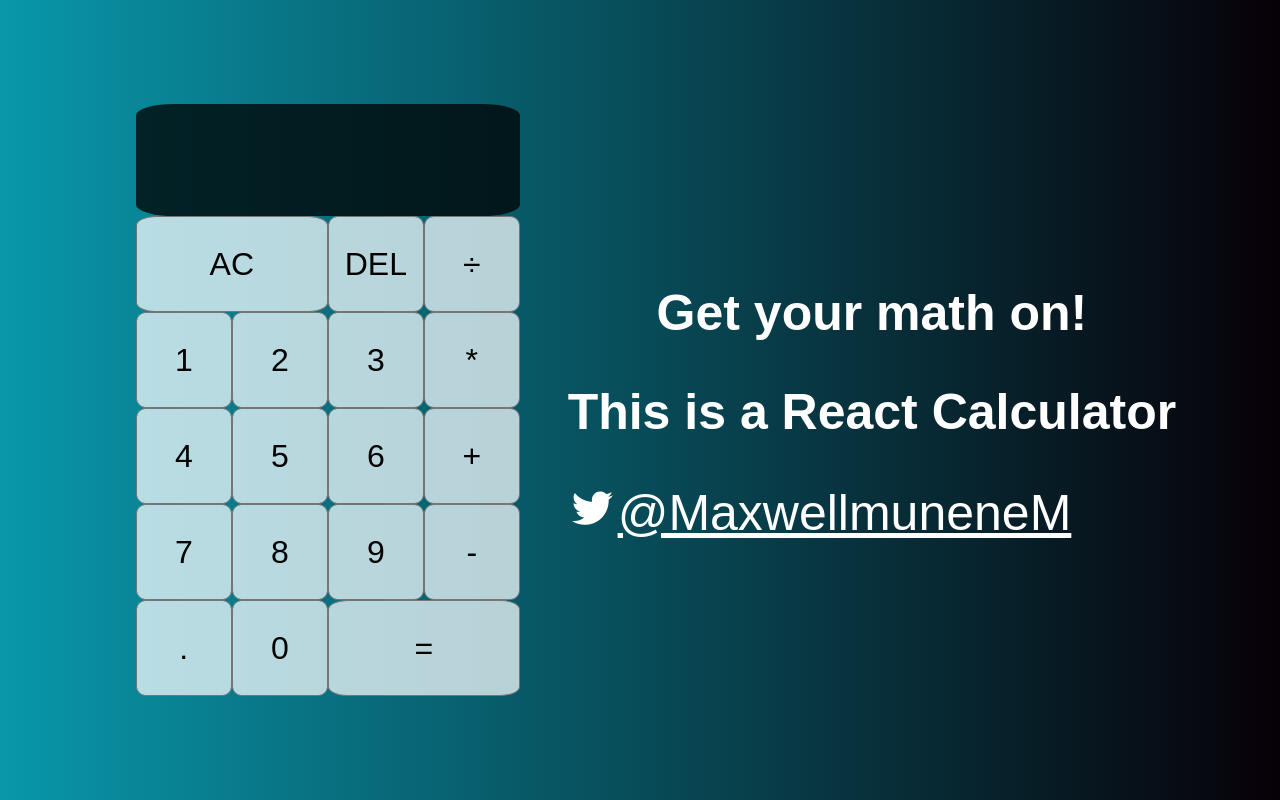
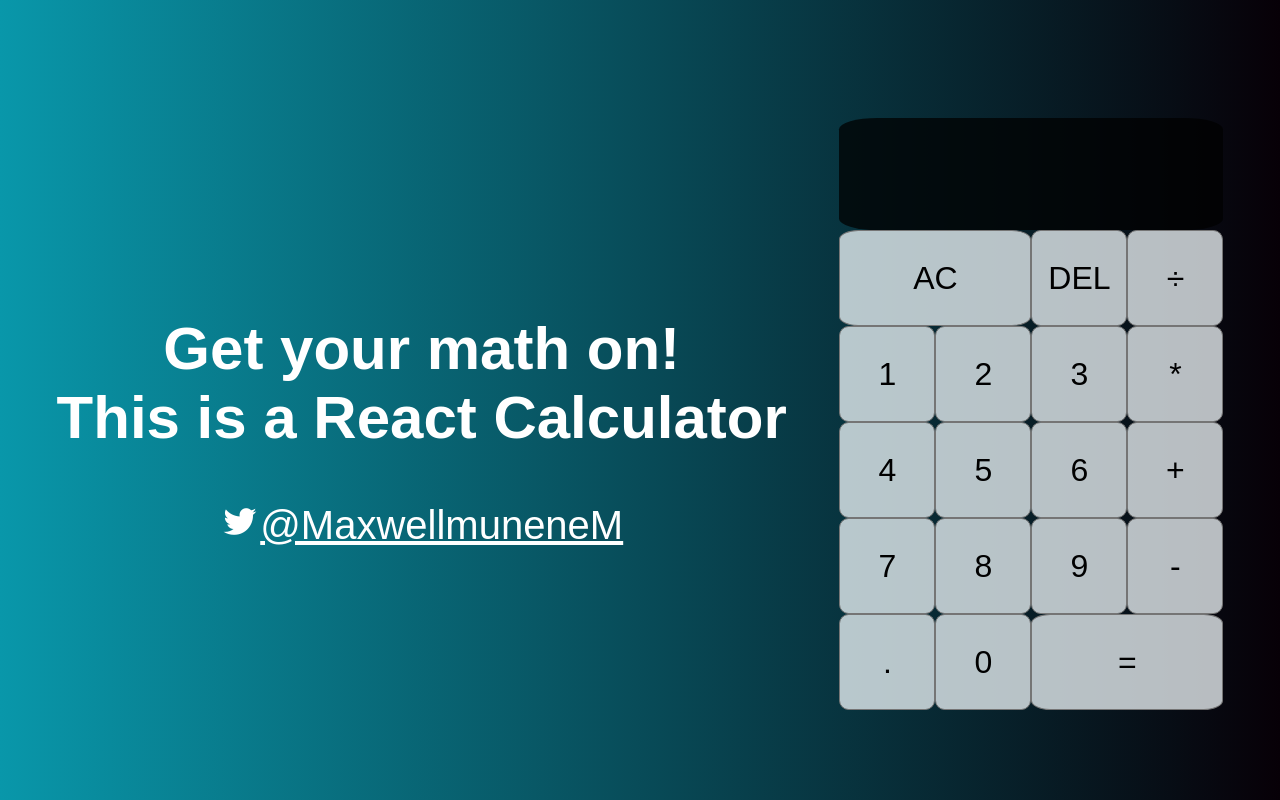
Before and after one commit to Max-munene/React_Calculator, a React (Create React App) app: page / in a window 1280 px wide. Built offline with nearby package versions, Linux system fonts and the light colour scheme.

Commit message:
responsive

```diff
--- a/public/index.html
+++ b/public/index.html
@@ -9,7 +9,10 @@
       name="description"
       content="Web site created using create-react-app"
     />
-    <link href="https://unpkg.com/boxicons@2.0.7/css/boxicons.min.css" rel="stylesheet" />
+    <link
+      href="https://unpkg.com/boxicons@2.0.7/css/boxicons.min.css"
+      rel="stylesheet"
+    />
     <link rel="apple-touch-icon" href="%PUBLIC_URL%/logo192.png" />
     <!--
       manifest.json provides metadata used when your web app is installed on a
@@ -30,19 +33,23 @@
 
   <body>
     <section class="section">
+      <noscript>You need to enable JavaScript to run this app.</noscript>
+      <div class="header">
+        <!-- <h1></h1> -->
+        <h1>
+          Get your math on! <br />
+          This is a React Calculator
+        </h1>
 
-    <noscript>You need to enable JavaScript to run this app.</noscript>
-
-    <div id="root"></div>
-    <div>
-    <h1 class="header">Get your math on!</h1>
-    <h1 class="header">This is a React Calculator</h1>
-
-      <a class="header" href="https://twitter.com/MaxwellmuneneM" class="header"><i class="bx bxl-twitter"></i>@MaxwellmuneneM</a>
-
-  </div>
-
-  </section>
+        <a
+          class="header"
+          href="https://twitter.com/MaxwellmuneneM"
+          class="header"
+          ><i class="bx bxl-twitter"></i>@MaxwellmuneneM</a
+        >
+      </div>
+      <div class="Calc" id="root"></div>
+    </section>
     <!--
       This HTML file is a template.
       If you open it directly in the browser, you will see an empty page.
--- a/src/style.css
+++ b/src/style.css
@@ -6,24 +6,31 @@
 
 body {
   height: calc(100vh - 3rem);
+  /* height: 100vh; */
   margin: 1rem;
   background: linear-gradient(to right, #0997aa, #070007);
 }
 .section {
+  margin-top: 50px;
   font-family: "Merriweather Sans", sans-serif;
   max-width: 100%;
   height: 100%;
   display: flex;
+  flex-direction: column;
   align-items: center;
   justify-content: space-evenly;
-  margin: 0 auto;
-  padding: 40px;
+  /* margin: 0 auto; */
+  /* padding: 40px; */
+}
+
+.Calc {
+  justify-content: left;
 }
 
 .header {
   color: white;
   text-align: center;
-  font-size: 50px;
+  font-size: auto;
 }
 
 .calculator-grid {
@@ -95,3 +102,23 @@ body {
   color: rgb(24, 124, 218);
   cursor: pointer;
 }
+/* Media Queries */
+@media screen and (min-width: 768px) {
+  body {
+    /* margin: 0; */
+    /* height: 100% */
+  }
+  .section {
+    /* justify-content:; */
+    margin-top: 30px;
+    display: flex;
+    flex-direction: row;
+    /* font-size: 0.5rem; */
+    /* max-width: 100%;
+    height: 100%; */
+    padding: 20px;
+  }
+  .header {
+    font-size: 40px;
+  }
+}
```
